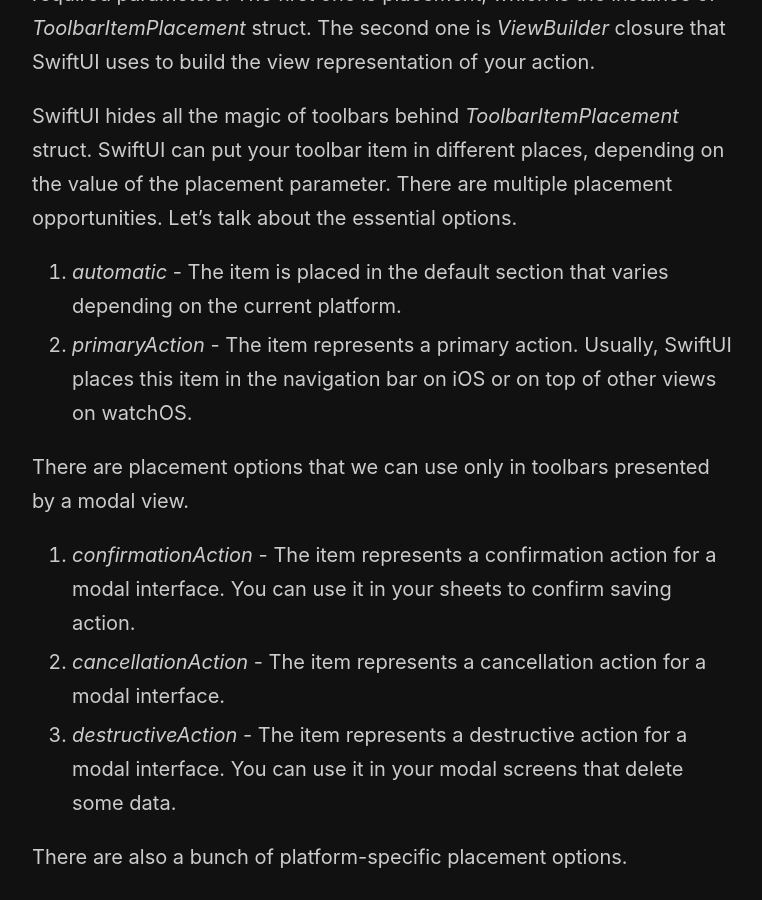
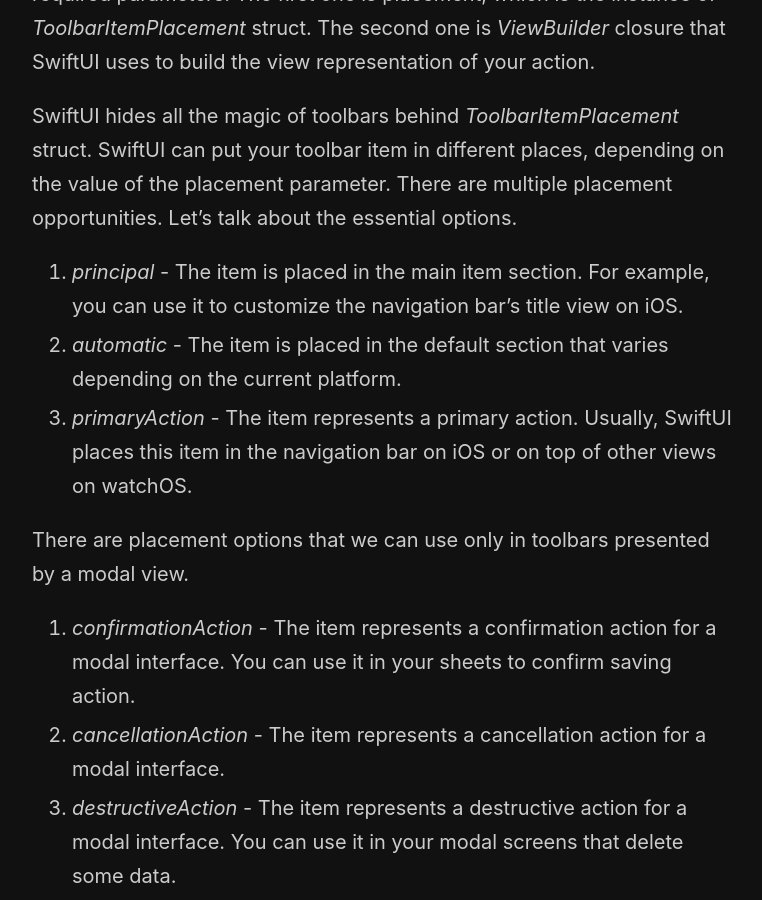
Before and after one commit to mecid/mecid.github.io, a Jekyll site: the page built from _posts/2020-07-15-mastering-toolbars-in-swiftui.md, in a window 1280 px wide and 900 px high, scrolled down 2081 px. Shown: the whole window, without its empty margins (258-1020 px from the left). Built offline with Jekyll 4.4.1, drawn with Linux system fonts in a browser that asks for light colours.

Commit message:
Update 2020-07-15-mastering-toolbars-in-swiftui.md

```diff
--- a/_posts/2020-07-15-mastering-toolbars-in-swiftui.md
+++ b/_posts/2020-07-15-mastering-toolbars-in-swiftui.md
@@ -59,6 +59,7 @@
 
 SwiftUI hides all the magic of toolbars behind *ToolbarItemPlacement* struct. SwiftUI can put your toolbar item in different places, depending on the value of the placement parameter. There are multiple placement opportunities. Let's talk about the essential options.
 
+0. *principal* - The item is placed in the main item section. For example, you can use it to customize the navigation bar's title view on iOS.
 1. *automatic* - The item is placed in the default section that varies depending on the current platform.
 2. *primaryAction* - The item represents a primary action. Usually, SwiftUI places this item in the navigation bar on iOS or on top of other views on watchOS.
 
```
